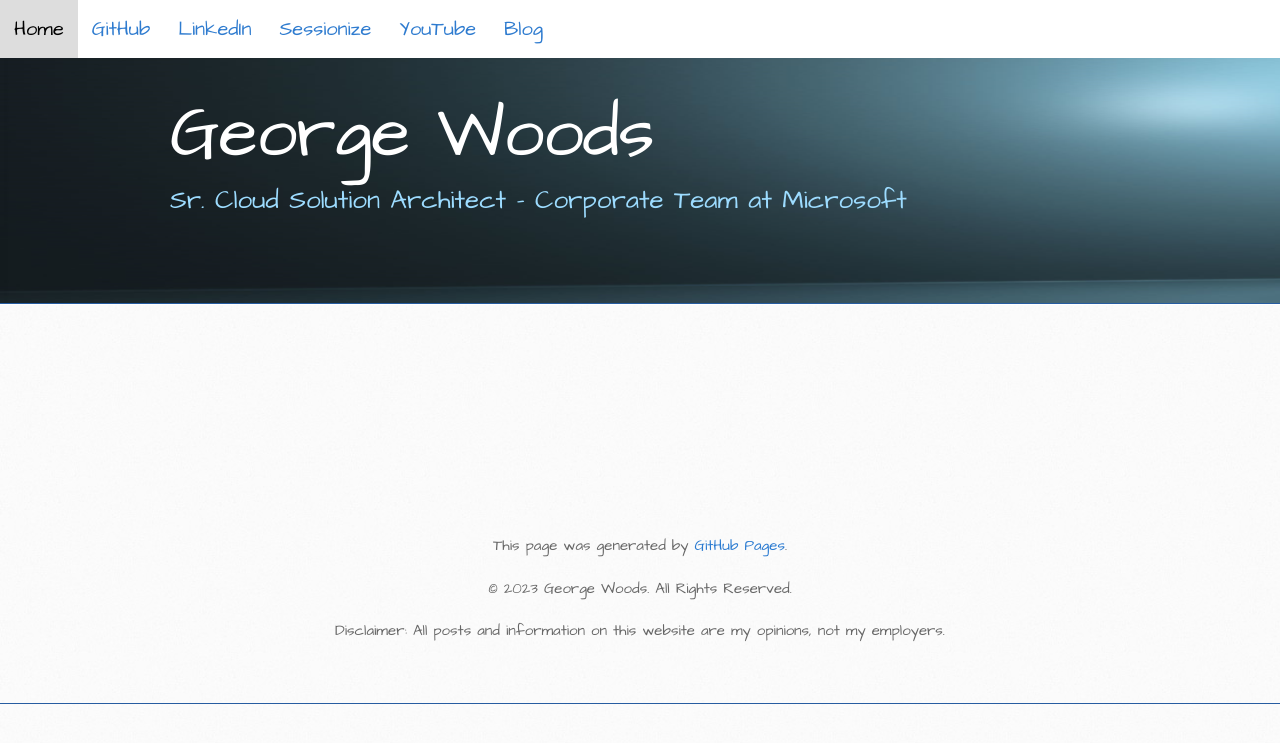
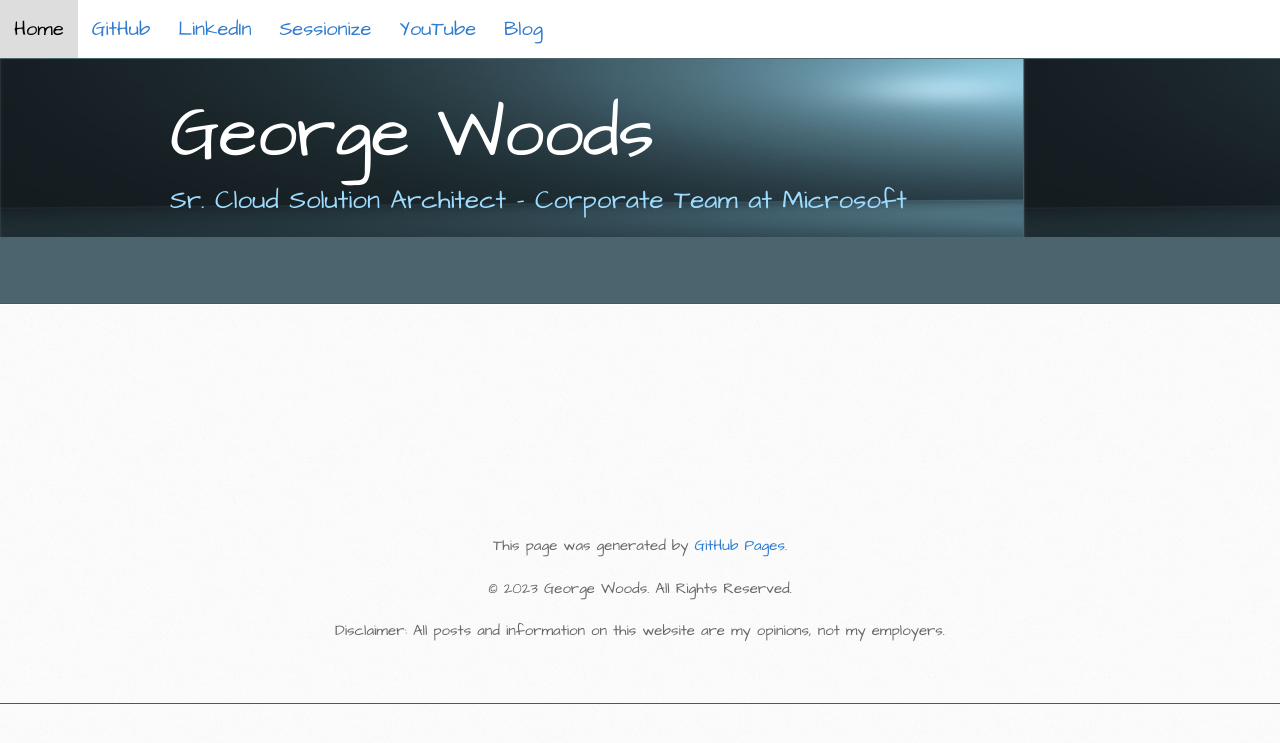
Before and after one commit to gvwoods/gvwoods.github.io, a Jekyll site: the page built from report-test.md, in a window 1280 px wide. Shown: the top 743 px of the page. Built offline with Jekyll 4.4.1, drawn with Linux system fonts in a browser that asks for light colours.

Commit message:
Update stylesheet.css

```diff
--- a/stylesheets/stylesheet.css
+++ b/stylesheets/stylesheet.css
@@ -494,7 +494,7 @@
   padding-top: 40px;
   padding-bottom: 40px;
   font-family: 'Architects Daughter', 'Helvetica Neue', Helvetica, Arial, serif;
-  background: #4B646D url(../images/website2.png) 0 0 repeat-x;
+  background: #4B646D url(../images/webbanner.png) 0 0 repeat-x;
   border-bottom: solid 1px #275da1;
 }
 
```
